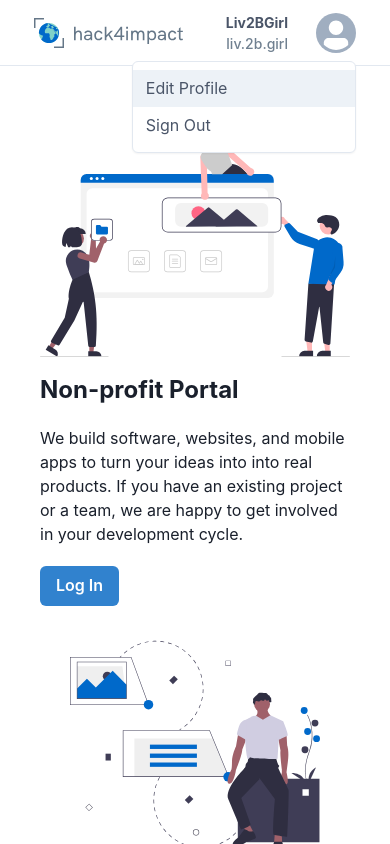
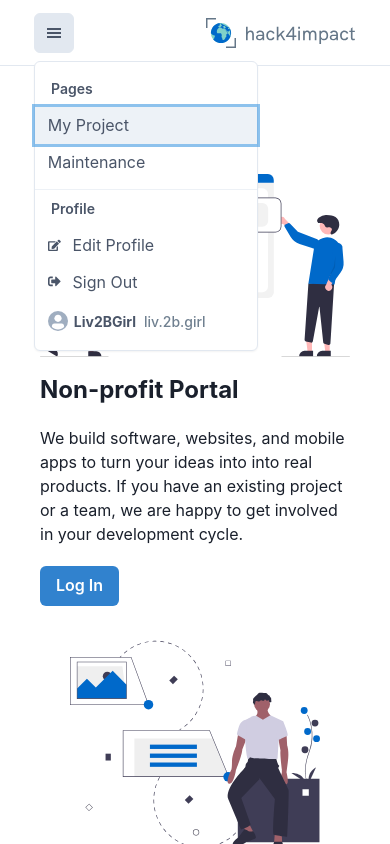
Before and after one commit to GTBitsOfGood/national-npp, a Next.js app: page / in a window 390 px wide. Both pictures are taken after a click on the button "Options". Built offline with nearby package versions, Linux system fonts and the light colour scheme.

Commit message:
mobile navbar styling complete

```diff
--- a/src/components/shared/Navigation.tsx
+++ b/src/components/shared/Navigation.tsx
@@ -11,10 +11,16 @@ import {
   MenuItem,
   Link,
   VStack,
+  IconButton,
+  MenuGroup,
+  MenuDivider,
 } from "@chakra-ui/react";
 import Image from "next/image";
 import NextLink from "next/link";
 import Logo from "public/images/small_logo.svg";
+import { Fragment } from "react";
+import { FaEdit, FaSignOutAlt } from "react-icons/fa";
+import { GiHamburgerMenu } from "react-icons/gi";
 
 function Navigation() {
   // Assume that you know this information, nav bar changes based on this information
@@ -43,9 +49,57 @@ function Navigation() {
         borderColor={"gray.200"}
         align={"center"}
       >
-        <Flex flex="1" justify="start">
+        <Flex
+          flex="1"
+          justify={{ base: "space-between", md: "start" }}
+          align="center"
+        >
+          {isLoggedIn && (
+            <Menu>
+              <MenuButton
+                as={IconButton}
+                aria-label="Options"
+                icon={<GiHamburgerMenu />}
+                variant="outline"
+                display={{ base: "flex", md: "none" }}
+              />
+              <MenuList>
+                <MenuGroup title="Pages">
+                  {NAV_ITEMS.map((navItem, index) => (
+                    <NextLink key={index} href={navItem.href} passHref>
+                      <MenuItem as={Link}>{navItem.label}</MenuItem>
+                    </NextLink>
+                  ))}
+                </MenuGroup>
+                <MenuDivider />
+                <MenuGroup title="Profile">
+                  <MenuItem icon={<FaEdit />}>Edit Profile</MenuItem>
+                  <MenuItem icon={<FaSignOutAlt />}>Sign Out</MenuItem>
+                  <MenuItem minH="40px">
+                    <Avatar width="20px" height="20px" marginRight="2px" />
+                    <Text
+                      p={1}
+                      fontSize="sm"
+                      fontWeight={700}
+                      color={"black.400"}
+                    >
+                      {isChapter ? chapterName : nonprofitName}
+                    </Text>
+                    <Text
+                      p={1}
+                      fontSize="sm"
+                      fontWeight={500}
+                      color={"slategrey"}
+                    >
+                      {isChapter ? "Admin" : npUserName}
+                    </Text>
+                  </MenuItem>
+                </MenuGroup>
+              </MenuList>
+            </Menu>
+          )}
           <Image src={Logo} width={150} height={150} />
-          {isLoggedIn && (isChapter || isNonprofit) ? (
+          {isLoggedIn && (isChapter || isNonprofit) && (
             <Flex display={{ base: "none", md: "flex" }} ml={12}>
               <Stack direction={"row"} spacing={6} align="center">
                 {NAV_ITEMS.map((navItem) => (
@@ -72,10 +126,11 @@ function Navigation() {
                 ))}
               </Stack>
             </Flex>
-          ) : null}
+          )}
         </Flex>
+
         {isLoggedIn ? (
-          <Flex alignItems={"center"}>
+          <Flex alignItems={"center"} display={{ base: "none", md: "flex" }}>
             <Menu>
               <VStack spacing={-2} align="flex-end" marginRight={6}>
                 <Text p={1} fontSize="sm" fontWeight={700} color={"black.400"}>
@@ -94,8 +149,8 @@ function Navigation() {
                 <Avatar width="40px" height="40px" />
               </MenuButton>
               <MenuList>
-                <MenuItem>Edit Profile</MenuItem>
-                <MenuItem>Sign Out</MenuItem>
+                <MenuItem icon={<FaEdit />}>Edit Profile</MenuItem>
+                <MenuItem icon={<FaSignOutAlt />}>Sign Out</MenuItem>
               </MenuList>
             </Menu>
           </Flex>
```
